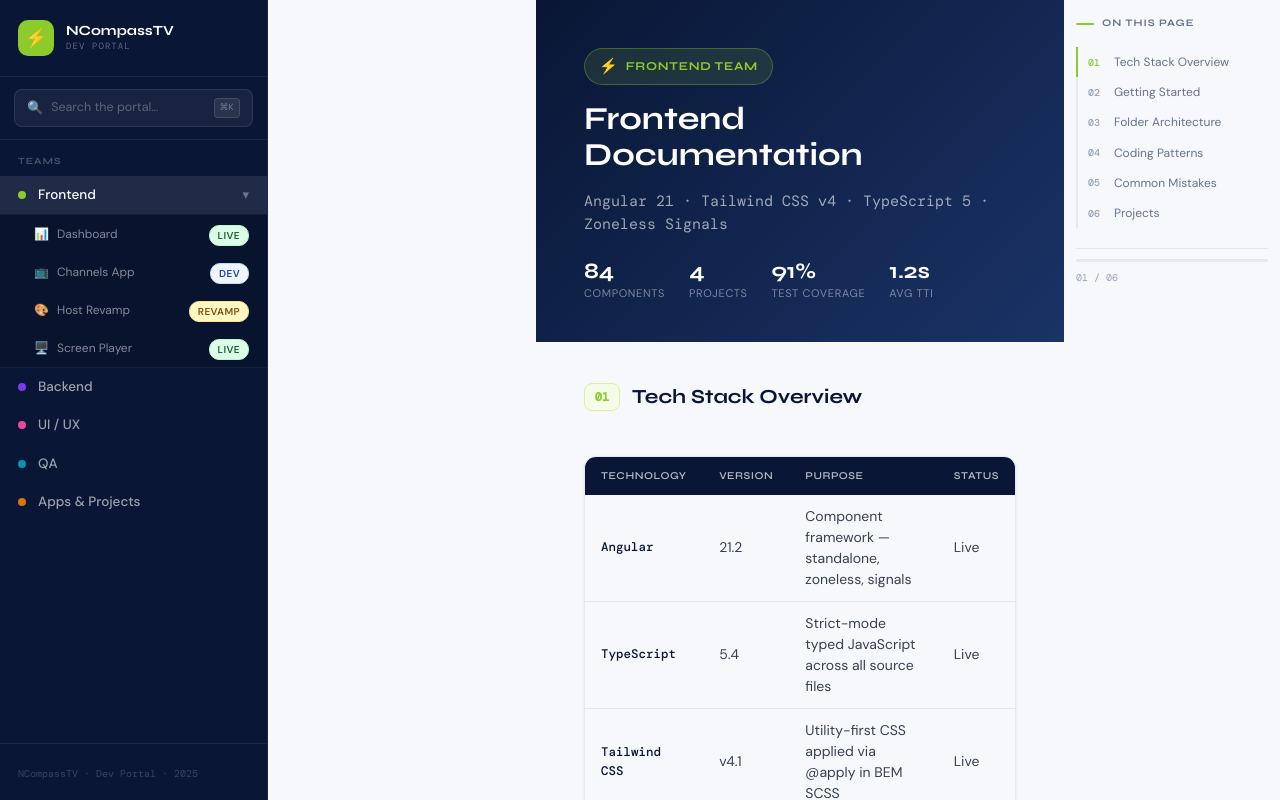
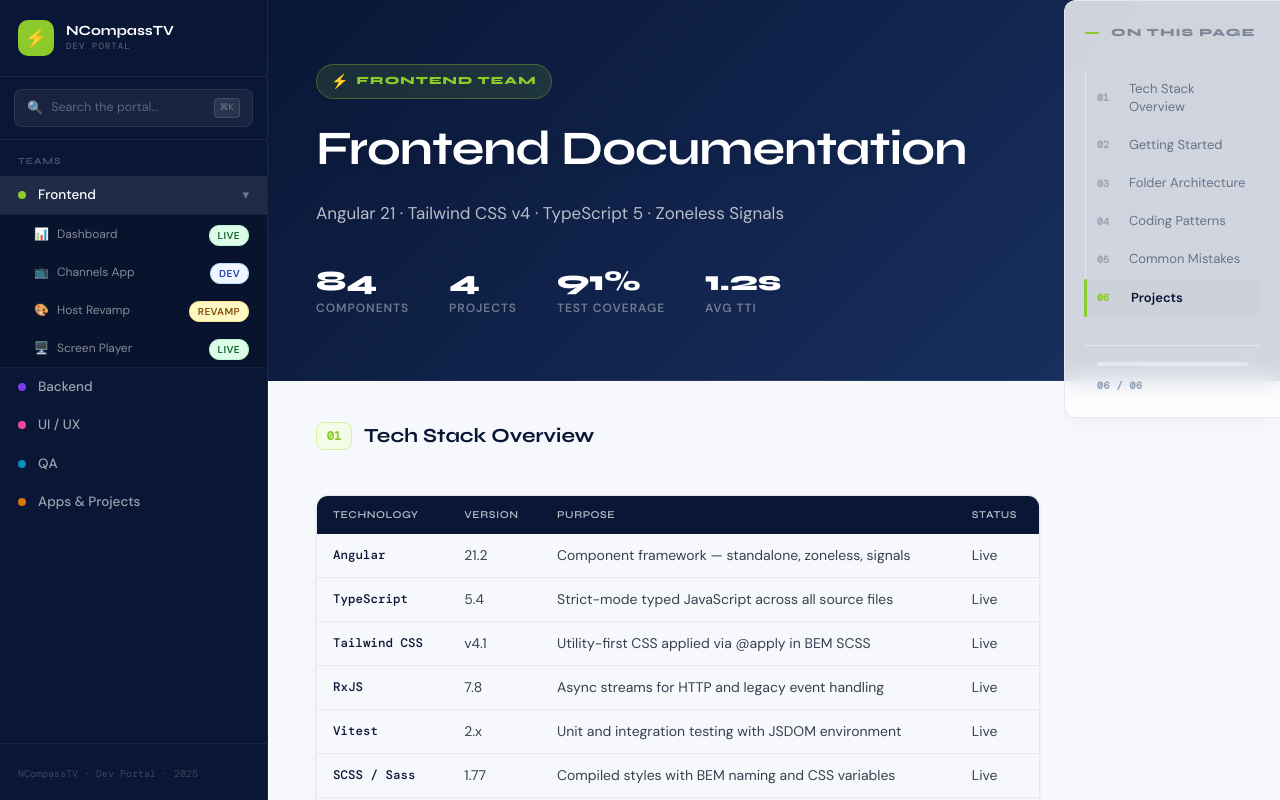
Before and after one commit to pulmonaryveins/knowledge-base-v2, an Angular app: page / in a window 1280 px wide. Shown: the top 800 px of the page. Built offline with nearby package versions, Linux system fonts and the light colour scheme.

Commit message:
fix: Fix hero section, section navigation, and right rail

```diff
--- a/src/app/features/apps-page/apps-page.component.scss
+++ b/src/app/features/apps-page/apps-page.component.scss
@@ -7,7 +7,7 @@
 .apps-page {
   &__content {
     @apply flex flex-col gap-12;
-    padding: 40px 48px 80px;
+    padding: 40px 240px 80px 48px; // Increased right padding for rail clearance
   }
 
   &__section {
--- a/src/app/features/docs-shell/docs-shell.component.scss
+++ b/src/app/features/docs-shell/docs-shell.component.scss
@@ -8,11 +8,10 @@
   @apply flex min-h-screen;
   background: var(--bg);
 
-  // The sidebar is fixed, so push main content with margin-left
+  // The sidebar and rail take up space in the flex layout via their :host width,
+  // so we don't need additional margins here.
   &__main {
     @apply flex-1 min-w-0;
-    margin-left: 268px;
-    margin-right: 216px;
   }
 
   &__rail {
--- a/src/app/features/project-doc/project-doc.component.html
+++ b/src/app/features/project-doc/project-doc.component.html
@@ -1,5 +1,5 @@
 <!-- FILE: src/app/features/project-doc/project-doc.component.html -->
-<div class="proj-card" [class.proj-card--open]="isOpen()">
+<div class="proj-card" [class.proj-card--open]="isOpen()" [id]="'project-' + project().id">
   <!-- Trigger Row -->
   <button class="proj-card__trigger" (click)="toggle()">
     <span class="proj-card__icon" [style.background]="project().teamColor + '22'">
--- a/src/app/features/team-page/team-page.component.scss
+++ b/src/app/features/team-page/team-page.component.scss
@@ -9,7 +9,7 @@
 .team-page {
   &__content {
     @apply flex flex-col gap-12;
-    padding: 40px 48px 80px;
+    padding: 40px 240px 80px 48px; // Increased right padding for rail clearance
   }
 
   &__section {
--- a/src/app/shared/components/hero/hero.component.scss
+++ b/src/app/shared/components/hero/hero.component.scss
@@ -7,69 +7,93 @@
 }
 
 .hero {
-  @apply w-full;
-  padding: 48px 48px 40px;
-  min-height: 220px;
+  @apply w-full relative overflow-hidden;
+  padding: 64px 48px;
+  min-height: 240px;
+  transition: all 0.3s ease;
+
+  // Add a subtle glass effect overlay to the bottom
+  &::after {
+    content: '';
+    position: absolute;
+    bottom: 0;
+    left: 0;
+    right: 0;
+    height: 1px;
+    background: linear-gradient(90deg, transparent, rgba(255,255,255,0.1), transparent);
+  }
 
   &__inner {
-    @apply flex flex-col gap-4;
-    max-width: 720px;
+    @apply flex flex-col gap-6;
+    max-width: 1200px;
+    padding-right: 240px; // Clearance for the right rail TOC
+    position: relative;
+    z-index: 2;
   }
 
   &__badge {
     @apply inline-flex items-center gap-2 self-start;
     padding: 6px 14px;
-    border-radius: 20px;
+    border-radius: 100px; // Pill shape
     border-width: 1px;
     border-style: solid;
+    backdrop-filter: blur(8px);
+    transition: transform 0.2s ease;
 
-    &-icon { font-size: 15px; }
+    &:hover {
+      transform: translateY(-1px);
+    }
+
+    &-icon { font-size: 14px; }
     &-label {
       font-family: 'Syne', sans-serif;
-      font-size: 12px;
-      font-weight: 700;
+      font-size: 11px;
+      font-weight: 800;
       text-transform: uppercase;
-      letter-spacing: 0.06em;
+      letter-spacing: 0.1em;
     }
   }
 
   &__title {
     @apply font-bold m-0;
     font-family: 'Syne', sans-serif;
-    font-size: 32px;
+    font-size: 48px; // Larger title
     color: #ffffff;
-    line-height: 1.15;
+    line-height: 1.1;
+    letter-spacing: -0.02em;
+    text-shadow: 0 2px 10px rgba(0,0,0,0.1);
   }
 
   &__subtitle {
     @apply m-0;
-    font-size: 15px;
-    color: rgba(255, 255, 255, 0.6);
-    line-height: 1.5;
-    font-family: 'DM Mono', monospace;
+    font-size: 17px;
+    color: rgba(255, 255, 255, 0.7);
+    line-height: 1.6;
+    font-family: 'DM Sans', sans-serif; // Changed to match body for better readability
+    max-width: 600px;
   }
 
   &__stats {
-    @apply flex flex-wrap gap-6 mt-2;
+    @apply flex flex-wrap gap-10 mt-4;
   }
 
   &__stat {
-    @apply flex flex-col;
+    @apply flex flex-col gap-1;
 
     &-value {
       font-family: 'Syne', sans-serif;
-      font-size: 22px;
-      font-weight: 700;
+      font-size: 28px;
+      font-weight: 800;
       color: #ffffff;
-      line-height: 1.1;
+      line-height: 1;
     }
 
     &-label {
-      font-size: 11px;
-      color: rgba(255, 255, 255, 0.45);
+      font-size: 12px;
+      font-weight: 600;
+      color: rgba(255, 255, 255, 0.4);
       text-transform: uppercase;
-      letter-spacing: 0.06em;
-      margin-top: 2px;
+      letter-spacing: 0.08em;
     }
   }
 }
--- a/src/app/shared/components/right-rail/right-rail.component.scss
+++ b/src/app/shared/components/right-rail/right-rail.component.scss
@@ -9,90 +9,135 @@
 }
 
 .rail {
-  @apply flex flex-col gap-3;
+  @apply flex flex-col gap-5;
   position: sticky;
-  top: 240px; // Below the hero
-  padding: 16px 12px;
-  transition: top 0.2s ease;
+  top: 440px;
+  padding: 24px 20px;
+  background: rgba(255, 255, 255, 0.8);
+  backdrop-filter: blur(12px);
+  border: 1px solid var(--border);
+  border-right: 0; // Seamless with the right edge
+  border-radius: 12px 0 0 12px;
+  box-shadow: -4px 0 20px rgba(0, 0, 0, 0.05);
+  transition: all 0.4s cubic-bezier(0.4, 0, 0.2, 1);
 
   &--snapped {
-    top: 24px;
+    top: 80px;
+    background: #ffffff;
+    box-shadow: -4px 0 30px rgba(0, 0, 0, 0.08);
   }
 
   &__header {
-    @apply flex items-center gap-2 mb-1;
+    @apply flex items-center gap-3 mb-2;
 
     &-line {
       display: block;
-      width: 18px;
+      width: 14px;
       height: 2px;
       background: var(--green);
       border-radius: 1px;
-      flex-shrink: 0;
     }
 
     &-label {
       font-family: 'Syne', sans-serif;
-      font-size: 10px;
-      font-weight: 700;
+      font-size: 11px;
+      font-weight: 800;
       text-transform: uppercase;
-      letter-spacing: 0.1em;
-      color: var(--muted);
+      letter-spacing: 0.12em;
+      color: var(--navy);
+      opacity: 0.4;
     }
   }
 
   &__list {
-    @apply list-none m-0 p-0 flex flex-col gap-0;
+    @apply list-none m-0 p-0 flex flex-col;
+    position: relative;
+
+    // Vertical line behind all items
+    &::before {
+      content: '';
+      position: absolute;
+      left: 0;
+      top: 0;
+      bottom: 0;
+      width: 1px;
+      background: var(--border);
+    }
   }
 
   &__item {
-    @apply border-l-2;
-    border-color: var(--border);
-    transition: border-color 0.15s;
+    position: relative;
+    transition: all 0.2s ease;
 
     &--active {
-      border-color: var(--green);
+      &::before {
+        content: '';
+        position: absolute;
+        left: -1px;
+        top: 0;
+        bottom: 0;
+        width: 3px;
+        background: var(--green);
+        z-index: 2;
+        border-radius: 2px;
+      }
 
-      .rail__btn { color: var(--navy); }
-      .rail__num { color: var(--green); }
+      .rail__label {
+        color: var(--navy);
+        font-weight: 600;
+        transform: translateX(2px);
+      }
+
+      .rail__num {
+        color: var(--green);
+        opacity: 1;
+      }
+
+      .rail__btn {
+        background: rgba(0, 0, 0, 0.02);
+      }
     }
   }
 
   &__btn {
-    @apply flex items-center gap-2 w-full text-left bg-transparent border-0 cursor-pointer;
-    padding: 7px 10px;
-    transition: background 0.1s;
-    border-radius: 0 6px 6px 0;
+    @apply flex items-center gap-3 w-full text-left bg-transparent border-0 cursor-pointer;
+    padding: 10px 12px;
+    transition: all 0.15s ease;
+    border-radius: 0 8px 8px 0;
 
-    &:hover {
-      background: rgba(0, 0, 0, 0.04);
+    &:hover:not(.rail__item--active &) {
+      background: rgba(0, 0, 0, 0.03);
+      .rail__label { transform: translateX(2px); color: var(--navy); }
     }
   }
 
   &__num {
     font-family: 'DM Mono', monospace;
     font-size: 10px;
-    font-weight: 500;
-    color: var(--light);
+    font-weight: 600;
+    color: var(--navy);
+    opacity: 0.25;
     flex-shrink: 0;
-    width: 18px;
+    width: 20px;
+    transition: all 0.15s ease;
   }
 
   &__label {
-    font-size: 12px;
+    font-size: 13px;
     color: var(--muted);
-    line-height: 1.35;
+    line-height: 1.4;
+    transition: all 0.15s ease;
   }
 
   &__footer {
-    @apply flex flex-col gap-2 mt-2;
-    padding-top: 10px;
+    @apply flex flex-col gap-3 mt-2;
+    padding: 16px 12px 0;
     border-top: 1px solid var(--border);
   }
 
   &__progress-bar {
     @apply w-full overflow-hidden rounded-full;
-    height: 3px;
+    height: 4px;
     background: var(--border);
   }
 
@@ -100,12 +145,15 @@
     height: 100%;
     background: var(--green);
     border-radius: 2px;
-    transition: width 0.3s ease;
+    transition: width 0.4s cubic-bezier(0.4, 0, 0.2, 1);
+    box-shadow: 0 0 8px rgba(141, 203, 44, 0.3);
   }
 
   &__counter {
     font-family: 'DM Mono', monospace;
     font-size: 10px;
+    font-weight: 600;
     color: var(--light);
+    letter-spacing: 0.05em;
   }
 }
--- a/src/app/shared/components/right-rail/right-rail.component.ts
+++ b/src/app/shared/components/right-rail/right-rail.component.ts
@@ -80,11 +80,22 @@
     const progress = docHeight > 0 ? (scrollY / docHeight) * 100 : 0;
     this._nav.setScrollProgress(progress);
 
-    // Snap past hero when scrolled 220px (hero min-height)
-    this.snapped.set(scrollY > 200);
+    // Snap past hero when scrolled past its taller height
+    this.snapped.set(scrollY > 320);
+
+    const sections = this._nav.activeSections();
+    if (sections.length === 0) return;
+
+    // Check if scrolled to the absolute bottom of the page
+    // Using a 5px threshold to account for potential fractional pixel rounding issues
+    const isAtBottom = Math.ceil(window.innerHeight + scrollY) >= document.documentElement.scrollHeight - 5;
+
+    if (isAtBottom) {
+      this._nav.setActiveSection(sections[sections.length - 1].id);
+      return;
+    }
 
     // Determine active section by checking element visibility
-    const sections = this._nav.activeSections();
     for (let i = sections.length - 1; i >= 0; i--) {
       const el = document.getElementById(sections[i].id);
       if (el && el.getBoundingClientRect().top <= 120) {
@@ -92,9 +103,9 @@
         return;
       }
     }
-    if (sections.length > 0) {
-      this._nav.setActiveSection(sections[0].id);
-    }
+
+    // Fallback to first section
+    this._nav.setActiveSection(sections[0].id);
   }
 
   /**
--- a/src/app/shared/components/sidebar/sidebar.component.ts
+++ b/src/app/shared/components/sidebar/sidebar.component.ts
@@ -58,10 +58,21 @@
   }
 
   /**
-   * Toggle the expanded project card.
+   * Toggle the expanded project card and scroll to it.
    * @param id - Project ID to toggle
    */
   protected toggleProject(id: string): void {
     this._nav.toggleProject(id);
+
+    // Defer scrolling slightly to allow Angular to render the open state,
+    // so we scroll to the actual opened element properly.
+    setTimeout(() => {
+      const el = document.getElementById(`project-${id}`);
+      if (el) {
+        // Offset by 100px to account for the sticky header / spacing
+        const top = el.getBoundingClientRect().top + window.scrollY - 100;
+        window.scrollTo({ top, behavior: 'smooth' });
+      }
+    }, 50);
   }
 }
```
